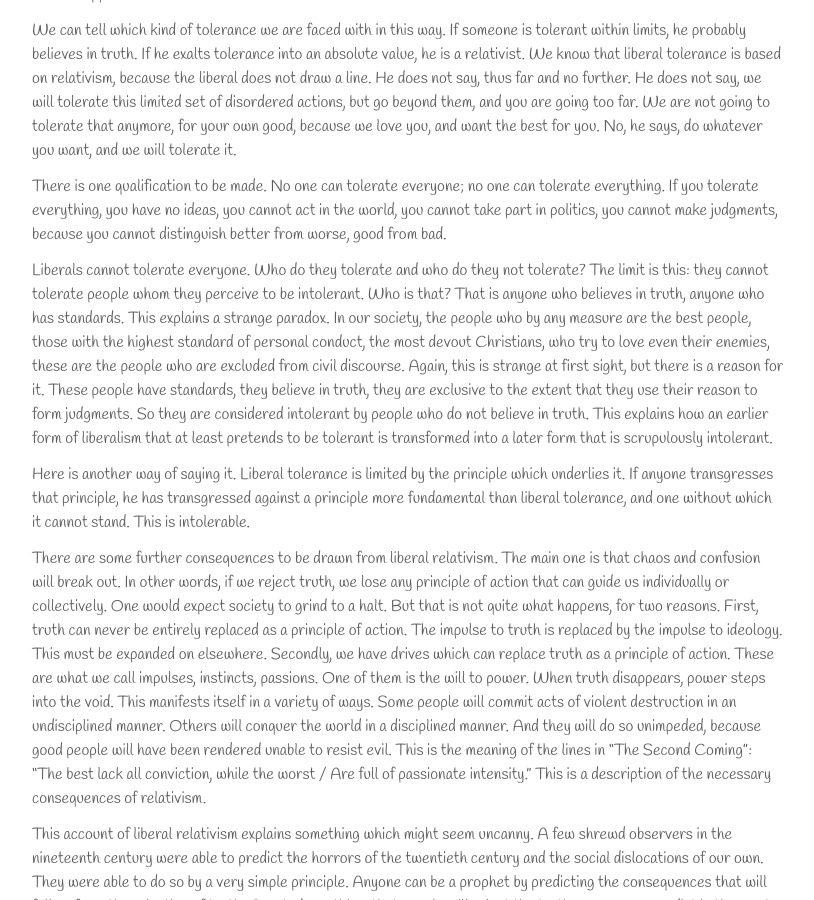
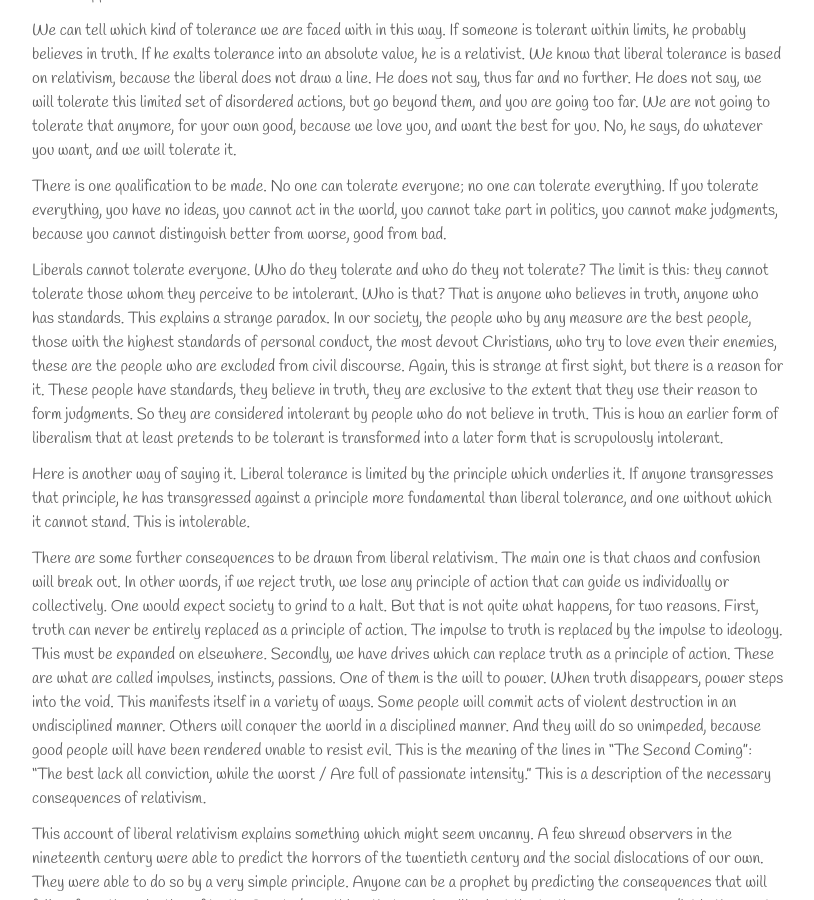
Before and after one commit to GabeHess/gabe-hess-website, a Jekyll site: the page built from _posts/2022-4-30-whats-wrong-with-liberalism.md, in a window 1280 px wide and 900 px high, scrolled down 1402 px. Shown: the whole window, without its empty margins (232-1046 px from the left). Built offline with Jekyll 4.4.1, drawn with Linux system fonts in a browser that asks for light colours; some web fonts are replaced.

Commit message:
Edit "What's Wrong With Liberalism"

```diff
--- a/_posts/2022-4-30-whats-wrong-with-liberalism.md
+++ b/_posts/2022-4-30-whats-wrong-with-liberalism.md
@@ -26,11 +26,11 @@ We can tell which kind of tolerance we are faced with in this way. If someone is
 
 There is one qualification to be made. No one can tolerate everyone; no one can tolerate everything. If you tolerate everything, you have no ideas, you cannot act in the world, you cannot take part in politics, you cannot make judgments, because you cannot distinguish better from worse, good from bad.
 
-Liberals cannot tolerate everyone. Who do they tolerate and who do they not tolerate? The limit is this: they cannot tolerate people whom they perceive to be intolerant. Who is that? That is anyone who believes in truth, anyone who has standards. This explains a strange paradox. In our society, the people who by any measure are the best people, those with the highest standard of personal conduct, the most devout Christians, who try to love even their enemies, these are the people who are excluded from civil discourse. Again, this is strange at first sight, but there is a reason for it. These people have standards, they believe in truth, they are exclusive to the extent that they use their reason to form judgments. So they are considered intolerant by people who do not believe in truth. This explains how an earlier form of liberalism that at least pretends to be tolerant is transformed into a later form that is scrupulously intolerant.
+Liberals cannot tolerate everyone. Who do they tolerate and who do they not tolerate? The limit is this: they cannot tolerate those whom they perceive to be intolerant. Who is that? That is anyone who believes in truth, anyone who has standards. This explains a strange paradox. In our society, the people who by any measure are the best people, those with the highest standards of personal conduct, the most devout Christians, who try to love even their enemies, these are the people who are excluded from civil discourse. Again, this is strange at first sight, but there is a reason for it. These people have standards, they believe in truth, they are exclusive to the extent that they use their reason to form judgments. So they are considered intolerant by people who do not believe in truth. This is how an earlier form of liberalism that at least pretends to be tolerant is transformed into a later form that is scrupulously intolerant.
 
 Here is another way of saying it. Liberal tolerance is limited by the principle which underlies it. If anyone transgresses that principle, he has transgressed against a principle more fundamental than liberal tolerance, and one without which it cannot stand. This is intolerable.
 
-There are some further consequences to be drawn from liberal relativism. The main one is that chaos and confusion will break out. In other words, if we reject truth, we lose any principle of action that can guide us individually or collectively. One would expect society to grind to a halt. But that is not quite what happens, for two reasons. First, truth can never be entirely replaced as a principle of action. The impulse to truth is replaced by the impulse to ideology. This must be expanded on elsewhere. Secondly, we have drives which can replace truth as a principle of action. These are what we call impulses, instincts, passions. One of them is the will to power. When truth disappears, power steps into the void. This manifests itself in a variety of ways. Some people will commit acts of violent destruction in an undisciplined manner. Others will conquer the world in a disciplined manner. And they will do so unimpeded, because good people will have been rendered unable to resist evil. This is the meaning of the lines in “The Second Coming”: “The best lack all conviction, while the worst / Are full of passionate intensity.” This is a description of the necessary consequences of relativism.
+There are some further consequences to be drawn from liberal relativism. The main one is that chaos and confusion will break out. In other words, if we reject truth, we lose any principle of action that can guide us individually or collectively. One would expect society to grind to a halt. But that is not quite what happens, for two reasons. First, truth can never be entirely replaced as a principle of action. The impulse to truth is replaced by the impulse to ideology. This must be expanded on elsewhere. Secondly, we have drives which can replace truth as a principle of action. These are what are called impulses, instincts, passions. One of them is the will to power. When truth disappears, power steps into the void. This manifests itself in a variety of ways. Some people will commit acts of violent destruction in an undisciplined manner. Others will conquer the world in a disciplined manner. And they will do so unimpeded, because good people will have been rendered unable to resist evil. This is the meaning of the lines in “The Second Coming”: “The best lack all conviction, while the worst / Are full of passionate intensity.” This is a description of the necessary consequences of relativism.
 
 This account of liberal relativism explains something which might seem uncanny. A few shrewd observers in the nineteenth century were able to predict the horrors of the twentieth century and the social dislocations of our own. They were able to do so by a very simple principle. Anyone can be a prophet by predicting the consequences that will follow from the rejection of truth. Granted one thing, that people will reject the truth, anyone can predict in the most accurate general terms everything that will follow. Reject truth, and things will become scattered, the parts of our souls which ought to be subordinate to reason will assert themselves, and both individuals and society will fall into a state of lawlessness and division.
 
```
